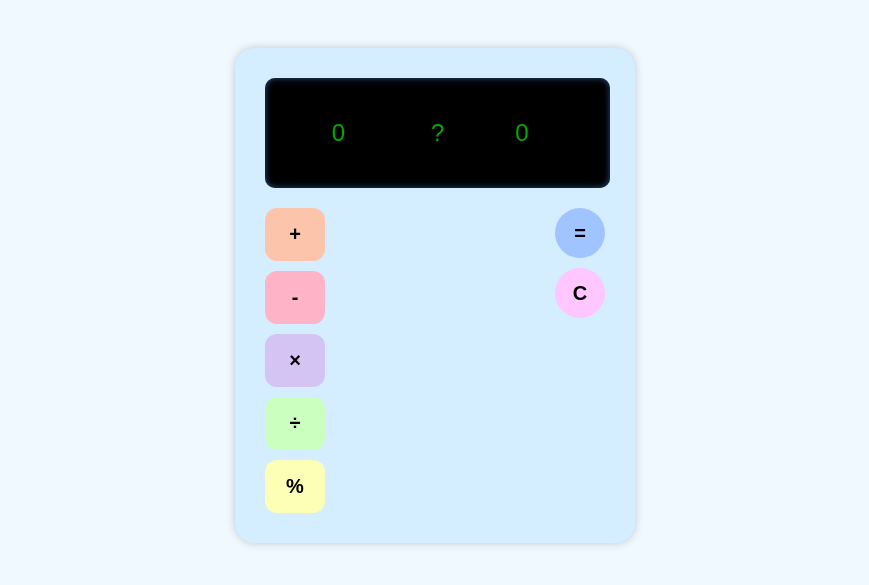
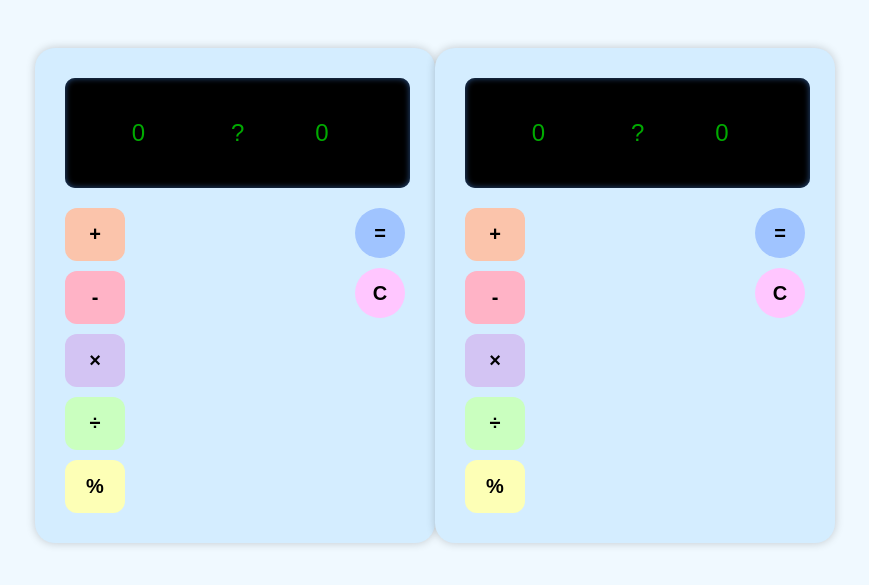
Before and after one commit to MarinaPcoder/IF---psw1, a PHP site: page /desafio-calc.php in a window 1280 px wide. Shown: the top 585 px of the page, without its empty margins (205-1074 px from the left). Run offline with PHP 8.4, Linux system fonts and the light colour scheme.

Commit message:
esqueci de fazer o 2° código da calculadora

```diff
--- a/atividades/PHP-exercicios/PHP - Lista 1/desafio-calc.php
+++ b/atividades/PHP-exercicios/PHP - Lista 1/desafio-calc.php
@@ -169,5 +169,56 @@
   ?>
 </div>
 
+<div class="calculadora">
+  <form method="post">
+    <div class="visor">
+      <input type="number" name="n1" placeholder="0" value="<?= $_POST['n1'] ?? '' ?>" required>
+      <input type="text" name="operacao" placeholder="?" value="<?= $_POST['operacao'] ?? '' ?>" readonly>
+      <input type="number" name="n2" placeholder="0" value="<?= $_POST['n2'] ?? '' ?>" required>
+    </div>
+
+    <div class="teclado">
+      <div class="botoes-operacoes">
+        <button type="submit" name="operacao" value="+" class="soma">+</button>
+        <button type="submit" name="operacao" value="-" class="sub">-</button>
+        <button type="submit" name="operacao" value="*" class="mult">×</button>
+        <button type="submit" name="operacao" value="/" class="divisao">÷</button>
+        <button type="submit" name="operacao" value="%" class="resto">%</button>
+      </div>
+
+      <div class="botoes-comandos">
+        <button type="submit" name="calcular" class="igual">=</button>
+        <button type="submit" name="limpar" class="limpar">C</button>
+      </div>
+    </div>
+  </form>
+
+  <?php
+if (isset($_POST["calcular"])) {
+  switch ($op) {
+    case '+':
+      $resultado = $n1 + $n2;
+      break;
+    case '-':
+      $resultado = $n1 - $n2;
+      break;
+    case '*':
+      $resultado = $n1 * $n2;
+      break;
+    case '/':
+      $resultado = $n2 != 0 ? $n1 / $n2 : "Erro: divisão por zero";
+      break;
+    case '%':
+      $resultado = $n2 != 0 ? $n1 % $n2 : "Erro: divisão por zero";
+      break;
+    default:
+      $resultado = "Operação inválida";
+  }
+
+  echo "<div class='resultado'>Resultado: <strong>$resultado</strong></div>";
+}
+  ?>
+</div>
+
 </body>
 </html>
```
